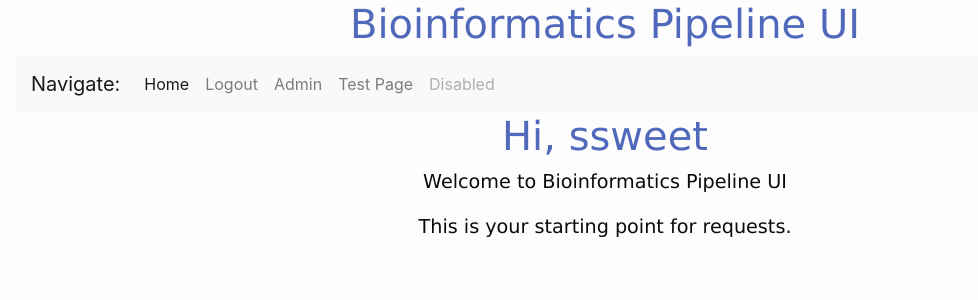
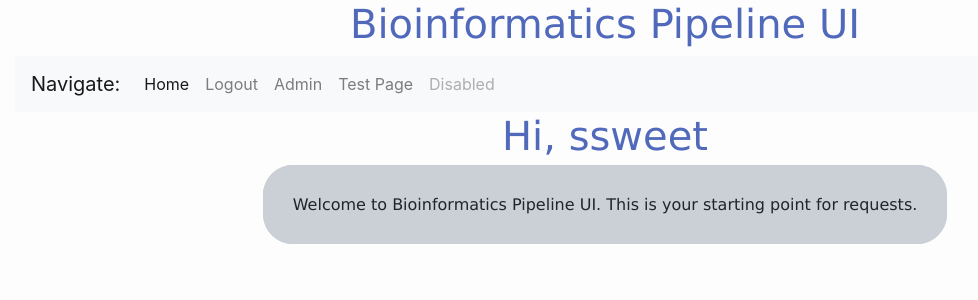
Before and after one commit to AJTDaedalus/pipeline_ui, a Flask app: page / in a window 1280 px wide. Shown: the part 200-500 px from the top of the page, without its empty margins (85-1063 px from the left). Run offline with Flask 2, Linux system fonts and the light colour scheme; a user stored in the database is signed in; some libraries are stand-ins or nearby versions.

Commit message:
EditedCSSFile

```diff
--- a/code/app/static/css/format.css
+++ b/code/app/static/css/format.css
@@ -21,3 +21,10 @@ h1 {
   font-size: 2.5em;
   color: rgb(80, 105, 187);
   }
+
+p1 {
+    font-family:"Century Gothic",Verdana,sans-serif;
+    border: 30px solid rgb(202, 208, 214);
+    border-radius: 30px;
+    background-color: rgb(202, 208, 214);
+  }
--- a/code/app/templates/index.html
+++ b/code/app/templates/index.html
@@ -4,9 +4,11 @@
 <div class="boxed">
 
 {% if current_user.is_authenticated %}
-    <h1> Hi, {{ current_user.username }} </h1>
-    <p style="text-align:center"> Welcome to Bioinformatics Pipeline UI</p>
-    <p style="text-align:center"> This is your starting point for requests. </p>
+    <h1> Hi, {{ current_user.username }} </h1> <br>
+
+    <p1 style="text-align:center">
+
+    Welcome to Bioinformatics Pipeline UI. This is your starting point for requests. </p1>
 {% else %}
     <h1> No current user is logged in </h1>
     <h1 style = "text-align:center; font-size:1.2em;color: rgb(87, 149, 219);"><a href="{{ url_for('auth.login') }}"> Try logging in again</a></h1>
```
Also changed, not shown: code/dev-data.db (added).
